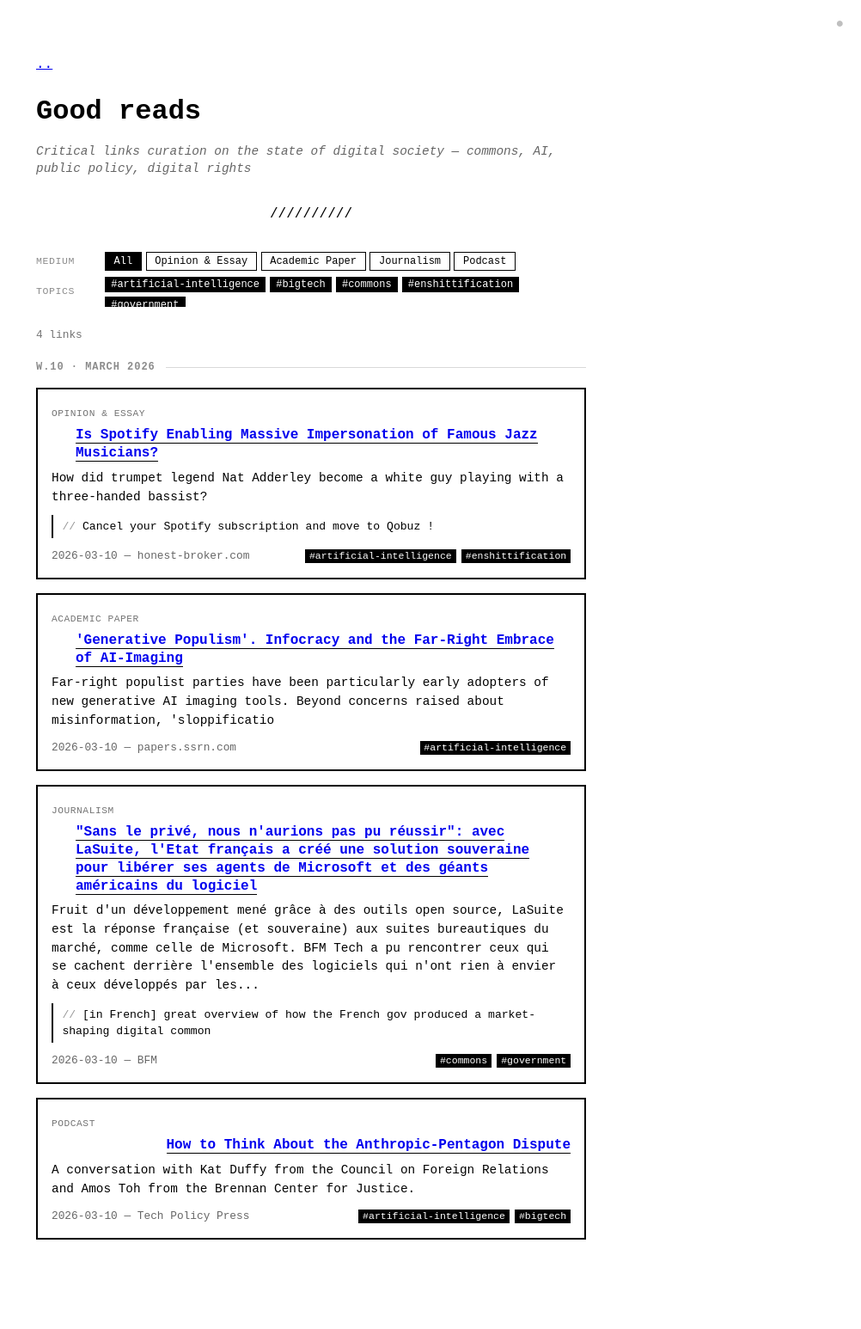
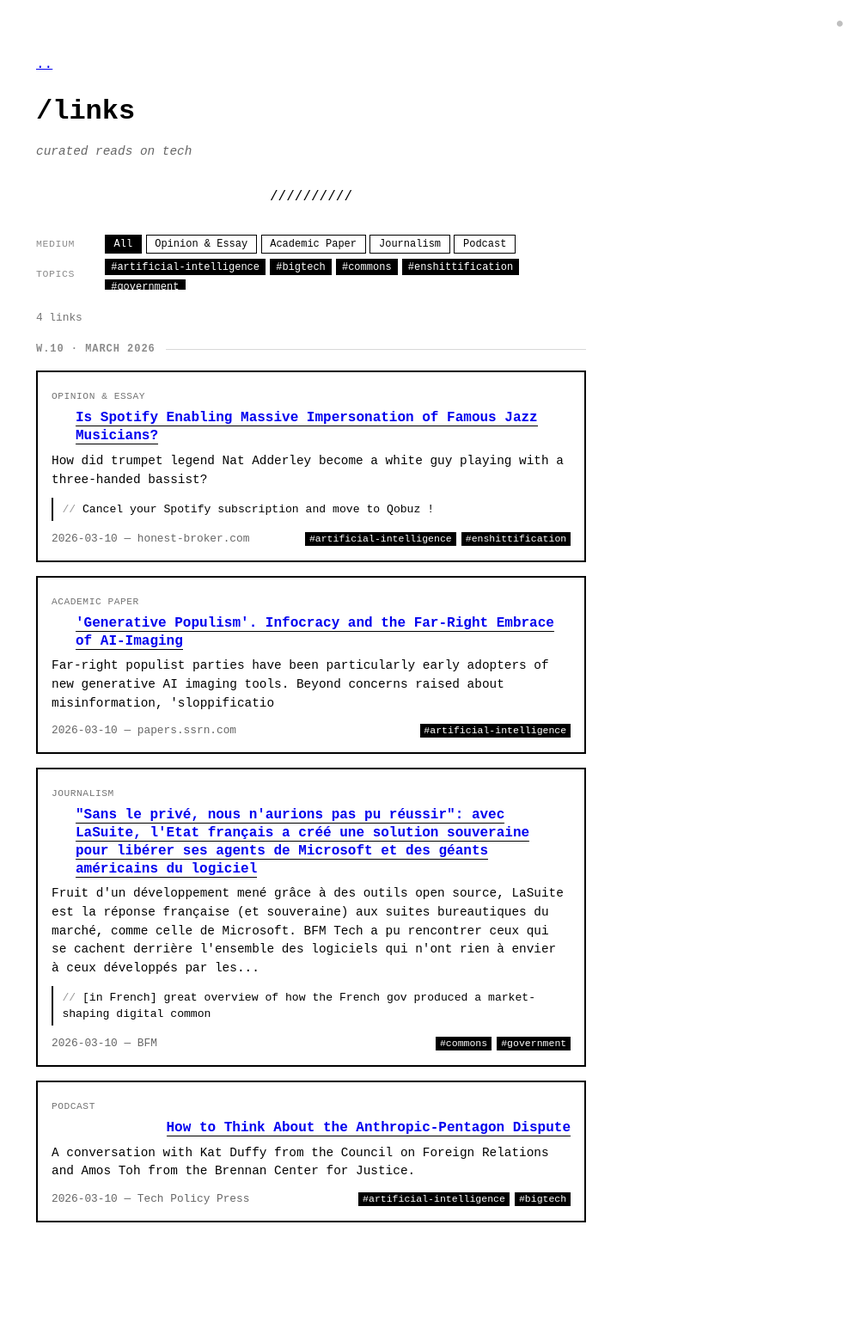
Before and after one commit to PLrolle/plrolle.github.io, a Jekyll site: the page built from links.md, in a window 1280 px wide. Shown: the whole page at 86% size, without its empty margins (278-1280 px from the left). Built offline with Jekyll 4.4.1, drawn with Linux system fonts in a browser that asks for light colours.

Commit message:
content: rename page to /links with new subtitle
https://claude.ai/code/session_016X5NZqxTYQ8AbJZwpTqG24

```diff
--- a/links.md
+++ b/links.md
@@ -1,6 +1,6 @@
 ---
 layout: links
-title: Good reads
-description: "Critical links curation on the state of digital society — commons, AI, public policy, digital rights"
+title: /links
+description: "curated reads on tech"
 permalink: /links.html
 ---
```
